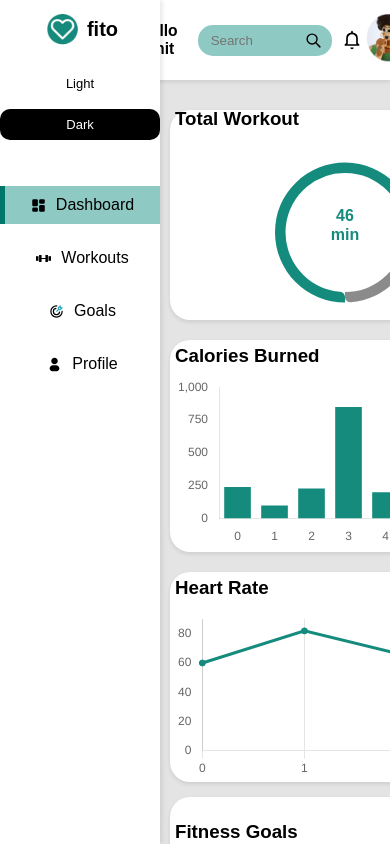
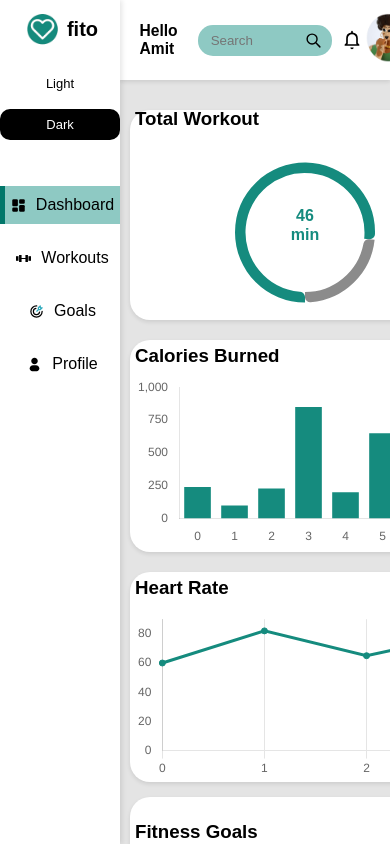
Before and after one commit to sapatevaibhav/react-fitness-dashboard, a React (Create React App) app: page / in a window 390 px wide. Built offline with nearby package versions, Linux system fonts and the light colour scheme.

Commit message:
maderesponsive

```diff
--- a/src/components/Sidebar.css
+++ b/src/components/Sidebar.css
@@ -162,3 +162,9 @@ nav ul li:hover {
     width: 15px;
   }
 }
+@media (max-width: 430px) {
+  .sidebar {
+    width: 140px;
+    min-width: 120px;
+  }
+}
```
